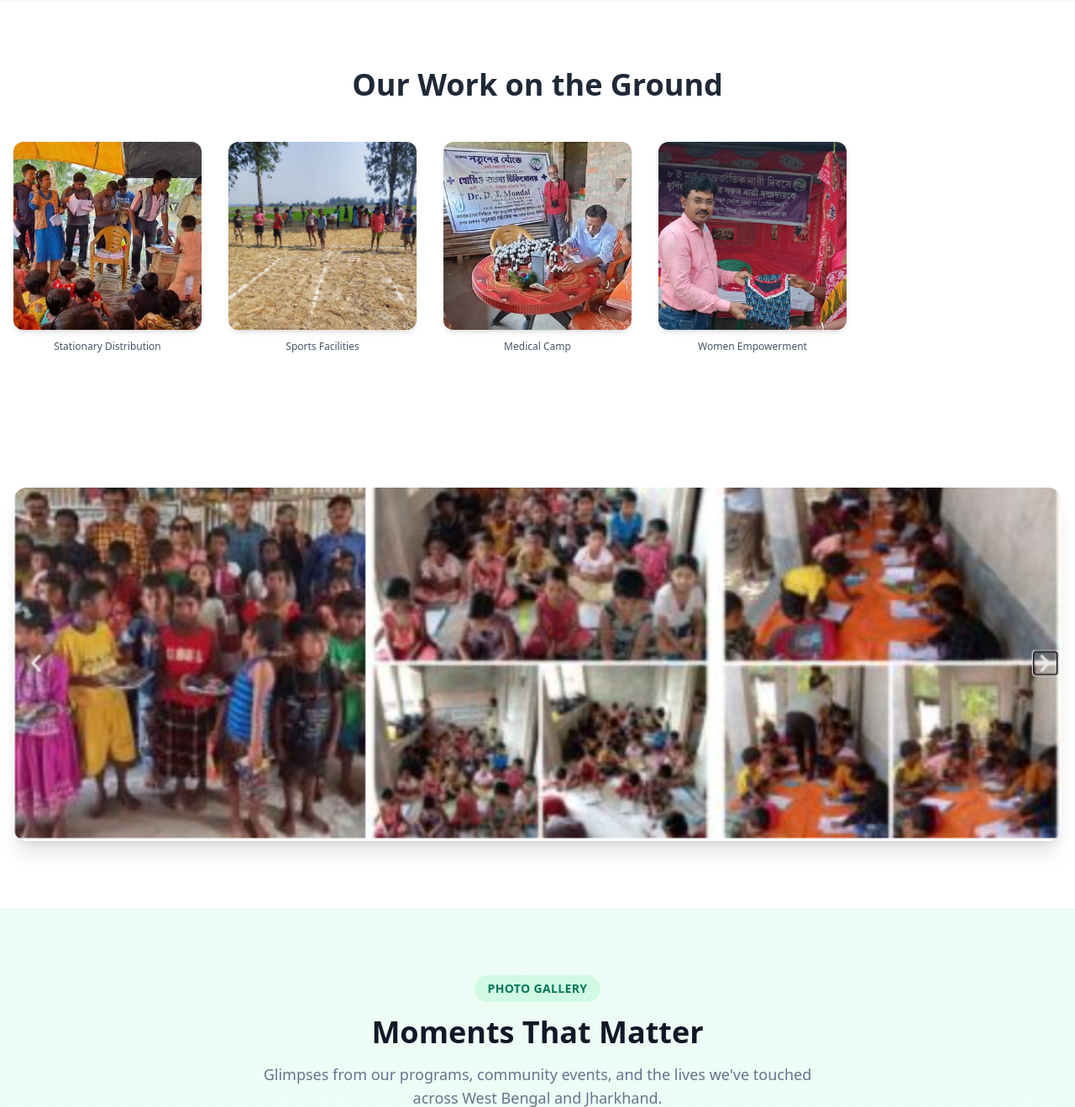
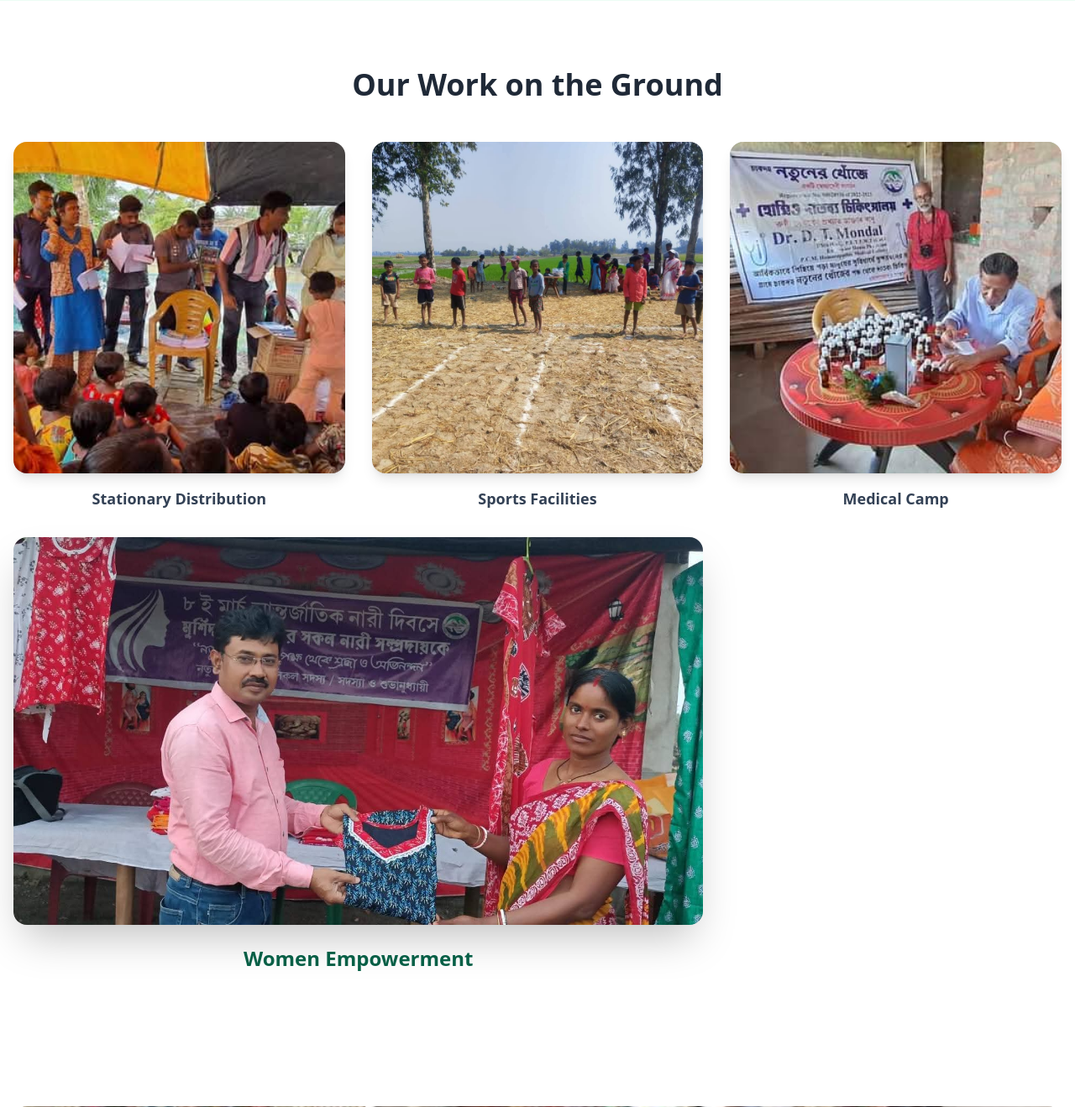
Before and after one commit to Rajarshisaha10/Natuner-khoje, a Flask app: page / in a window 1280 px wide. Shown: the part 1993-3312 px from the top of the page at 84% size. Run offline with Flask 3, Linux system fonts and the light colour scheme; data comes from the database, SQL or seed files in the repository; both versions use the stored data as it was after the commit; some libraries are stand-ins or nearby versions.

Commit message:
Removed email from top UI fixes

```diff
--- a/templates/base.html
+++ b/templates/base.html
@@ -37,9 +37,6 @@
   <header class="sticky top-0 bg-white shadow z-50" x-data="{open:false}">
     <div class="max-w-7xl mx-auto flex justify-between items-center p-4">
       <a href="{{ url_for('home') }}" class="font-bold text-emerald-600">CHAKDAH NATUNER KHOJE</a>
-      <div class="hidden md:flex items-center gap-4">
-        <a href="mailto:khojenatuner@gmail.com" class="text-slate-700 hover:text-emerald-700 font-medium">khojenatuner@gmail.com</a>
-      </div>
       <button class="md:hidden" @click="open=!open" aria-label="Menu">☰</button>
       <nav class="hidden md:flex gap-6">
         <a href="{{ url_for('about_view') }}">About</a>
--- a/templates/home.html
+++ b/templates/home.html
@@ -116,22 +116,41 @@
     Our Work on the Ground
   </h2>
 
-  <div class="grid grid-cols-2 md:grid-cols-3 lg:grid-cols-5 gap-8">
+  <div class="grid grid-cols-1 md:grid-cols-2 lg:grid-cols-3 gap-8">
     {% for activity in activities %}
-    <div class="text-center group">
-      <div class="aspect-square rounded-xl overflow-hidden shadow-md bg-stone-200">
+    {% if activity.title == 'Women Empowerment' %}
+    <!-- Bigger card for Women Empowerment -->
+    <div class="text-center col-span-1 md:col-span-2 lg:col-span-2">
+      <div class="aspect-video rounded-2xl overflow-hidden shadow-2xl bg-stone-200">
         {% if activity.image %}
         <img src="{{ activity.image_url }}"
-          class="w-full h-full object-cover transition-transform duration-500 group-hover:scale-110"
+          class="w-full h-full object-cover"
           alt="{{ activity.title }}">
         {% else %}
-        <div class="w-full h-full flex items-center justify-center text-gray-400">No Image</div>
+        <div class="w-full h-full flex items-center justify-center text-gray-400 text-2xl">No Image</div>
         {% endif %}
       </div>
-      <p class="mt-3 text-xs text-slate-600 font-medium">
+      <p class="mt-6 text-2xl text-emerald-800 font-bold">
         {{ activity.title }}
       </p>
     </div>
+    {% else %}
+    <!-- Regular card for other activities -->
+    <div class="text-center">
+      <div class="aspect-square rounded-2xl overflow-hidden shadow-lg bg-stone-200">
+        {% if activity.image %}
+        <img src="{{ activity.image_url }}"
+          class="w-full h-full object-cover"
+          alt="{{ activity.title }}">
+        {% else %}
+        <div class="w-full h-full flex items-center justify-center text-gray-400 text-xl">No Image</div>
+        {% endif %}
+      </div>
+      <p class="mt-4 text-lg text-slate-700 font-semibold">
+        {{ activity.title }}
+      </p>
+    </div>
+    {% endif %}
     {% else %}
     <p class="col-span-full text-center text-gray-500">No activities found.</p>
     {% endfor %}
```
Also changed, not shown: README.md (deleted), db.sqlite3, media/activities/20260602_002545_WhatsApp_I_2026-06-01_at_11.20.24_PM.jpeg (added), media/activities/20260602_002851_WhatsApp_I_2026-06-01_at_11.20.24_PM.jpeg (added), vercel.json (added).
